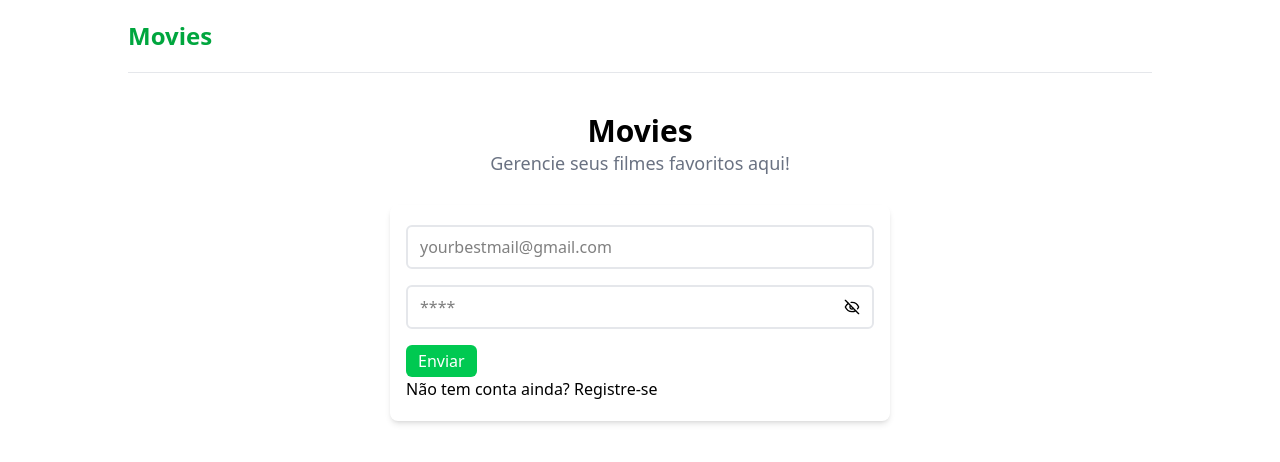
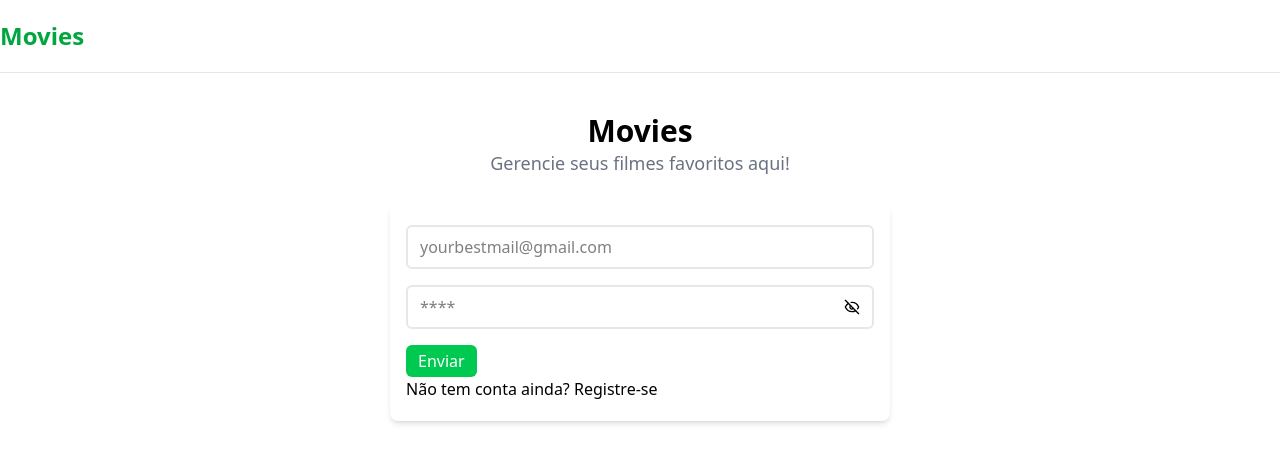
Before and after one commit to andr-vini/MoviesLWSA, a Vue app in the folder web/: page /login in a window 1280 px wide. Shown: the top 462 px of the page. Built offline with nearby package versions, Linux system fonts and the light colour scheme.

Commit message:
fix: removendo classe tailwind inexistente

```diff
--- a/web/src/pages/Login.vue
+++ b/web/src/pages/Login.vue
@@ -4,7 +4,7 @@
 </script>
 
 <template>
-    <div class="sm:max-w-80/100 mx-auto">
+    <div class="mx-auto">
         <header class="min-h-10 border-b-gray-200 border-b py-5">
             <h2 class="text-center sm:text-left text-2xl text-green-600 font-semibold">Movies</h2>
         </header>
--- a/web/src/pages/Register.vue
+++ b/web/src/pages/Register.vue
@@ -4,7 +4,7 @@
 </script>
 
 <template>
-    <div class="sm:max-w-80/100 mx-auto">
+    <div class="mx-auto">
         <header class="min-h-10 border-b-gray-200 border-b py-5">
             <h2 class="text-center sm:text-left text-2xl text-green-600 font-semibold">Movies</h2>
         </header>
```
